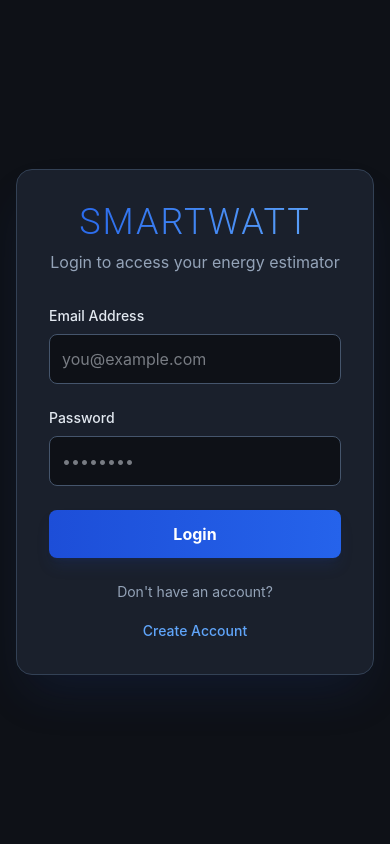
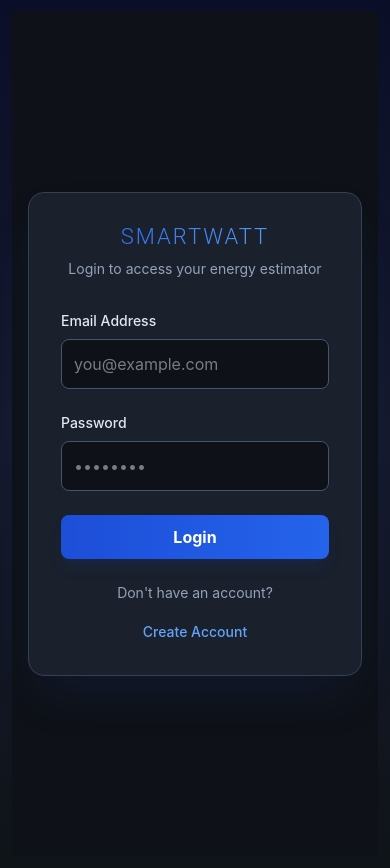
Before and after one commit to JishnuPG-tech/SmartWatt-Frontend, a Next.js app: page /login in a window 390 px wide. Before the commit the page ends 844 px from the top, so only its background shows below. Built offline with nearby package versions, Linux system fonts and the light colour scheme; no server answers.

Commit message:
Mobile Responsiveness

```diff
--- a/src/app/globals.css
+++ b/src/app/globals.css
@@ -44,11 +44,22 @@ body {
   min-height: 100vh;
 }
 
+/* 1. Responsive Container */
+.app-wrapper {
+  width: 100%;
+  max-width: 480px;
+  /* Auto adjusts for mobile */
+  margin: auto;
+  padding: 12px;
+}
+
 /* Typography */
 h1 {
   font-family: 'Roboto', sans-serif;
   font-weight: 300;
   letter-spacing: 2px;
+  font-size: clamp(22px, 5vw, 32px);
+  /* Auto scaling */
 }
 
 h2,
@@ -56,6 +67,13 @@ h3 {
   font-family: 'Inter', sans-serif;
   font-weight: 400;
   letter-spacing: 0.5px;
+  font-size: clamp(18px, 4vw, 28px);
+  /* Auto scaling */
+}
+
+p {
+  font-size: clamp(14px, 3.5vw, 18px);
+  /* Auto scaling */
 }
 
 h4,
@@ -232,6 +250,22 @@ h6 {
   color: #e2e8f0;
 }
 
+/* 2. Auto-Resize Cards */
+.card {
+  width: 100%;
+  border-radius: 10px;
+  padding: 14px;
+}
+
+/* Auto-Resize Buttons */
+button {
+  width: 100%;
+  max-width: 350px;
+  height: auto;
+  padding: 10px 14px;
+  font-size: 1rem;
+}
+
 .st-alert-info {
   background: linear-gradient(135deg, rgba(26, 31, 58, 0.8) 0%, rgba(15, 20, 25, 0.8) 100%);
   border: 1px solid rgba(71, 85, 105, 0.3);
@@ -312,5 +346,20 @@ input[type=range]::-webkit-slider-runnable-track {
   select,
   textarea {
     font-size: 16px !important;
+    font-size: 16px !important;
   }
 }
+
+/* 4. Mobile Breakpoints */
+@media (max-width: 600px) {
+  .section {
+    padding: 10px !important;
+    margin: 8px 0;
+  }
+
+  .input-group {
+    display: flex;
+    flex-direction: column;
+    gap: 6px;
+  }
+}
--- a/src/app/layout.tsx
+++ b/src/app/layout.tsx
@@ -17,7 +17,9 @@ export default function RootLayout({
       <body
         className={`antialiased font-sans`}
       >
-        {children}
+        <div className="app-wrapper">
+          {children}
+        </div>
       </body>
     </html>
   );
--- a/src/components/ApplianceSelection.tsx
+++ b/src/components/ApplianceSelection.tsx
@@ -90,7 +90,7 @@ export default function ApplianceSelection({ selected, details, onUpdate, onDeta
             </div>
 
             {/* Progress */}
-            <div className="mb-8">
+            <div className="section mb-8">
                 <div className="flex justify-between text-sm text-[#cbd5e0] mb-2 font-medium">
                     <span>Step 2 of 4: Select Your Appliances</span>
                     <span>Detailed Estimate</span>
@@ -105,7 +105,7 @@ export default function ApplianceSelection({ selected, details, onUpdate, onDeta
             </h2>
             <p className="text-[#e2e8f0] mb-8">Select all appliances you have at home</p>
 
-            <div className="space-y-8">
+            <div className="section space-y-8">
                 {categories.map((cat) => (
                     <div key={cat.title}>
                         <h3 className="text-[#e2e8f0] font-medium text-lg mb-4">{cat.title}</h3>
@@ -130,7 +130,7 @@ export default function ApplianceSelection({ selected, details, onUpdate, onDeta
             </div>
 
             {/* Common Items */}
-            <div className="mt-8">
+            <div className="section mt-8">
                 <h3 className="text-[#e2e8f0] font-medium text-lg mb-4">Common Items</h3>
 
                 <div className="space-y-6">
--- a/src/components/HouseholdInfo.tsx
+++ b/src/components/HouseholdInfo.tsx
@@ -117,7 +117,7 @@ export default function HouseholdInfo({ data, onUpdate, onNext, onBack, mode, tr
             </div>
 
             {/* Progress */}
-            <div className="mb-8">
+            <div className="section mb-8">
                 <div className="flex justify-between text-sm text-[#cbd5e0] mb-2 font-medium">
                     <span>Step 1 of 4: Household Information</span>
                     <span>{mode === 'quick' ? 'Quick Estimate' : 'Detailed Estimate'}</span>
@@ -127,7 +127,7 @@ export default function HouseholdInfo({ data, onUpdate, onNext, onBack, mode, tr
                 </div>
             </div>
 
-            <div className="mb-8">
+            <div className="section mb-8">
                 <h2 className="text-xl font-normal text-slate-400 tracking-wide mb-6">
                     Detailed Estimate - Basic Information
                 </h2>
--- a/src/components/ResultsReport.tsx
+++ b/src/components/ResultsReport.tsx
@@ -425,7 +425,7 @@ export default function ResultsReport({ household, appliances, details, onRestar
             </div>
 
             {/* Analysis Summary Banner */}
-            <div className="bg-[#1a1f3a] border border-[#60a5fa]/30 p-6 rounded-xl mb-8">
+            <div className="section bg-[#1a1f3a] border border-[#60a5fa]/30 p-6 rounded-xl mb-8">
                 <div className="text-sm text-[#cbd5e0] mb-4">
                     <span className="font-medium text-white">AI Analysis Complete</span> | Household: {household.num_people} people | Monthly: {(household.kwh / 2).toFixed(1)} kWh (~₹{Math.floor(billDetails.total / 2)}) | Bi-monthly KSEB Bill: ₹{Math.floor(billDetails.total)}
                 </div>
@@ -467,7 +467,7 @@ export default function ResultsReport({ household, appliances, details, onRestar
             </div>
 
             {/* KSEB Details Expander */}
-            <details className="group mb-8 bg-[#1a202c] border border-slate-700 rounded-md overflow-hidden">
+            <details className="section group mb-8 bg-[#1a202c] border border-slate-700 rounded-md overflow-hidden">
                 <summary className="flex items-center justify-between p-4 cursor-pointer bg-gradient-to-r from-[#1a1f3a] to-[#0f1419] hover:bg-slate-800 transition-colors list-none">
                     <div className="flex items-center gap-2 text-white font-medium">
                         <ChevronRight className="w-5 h-5 transition-transform group-open:rotate-90" />
@@ -486,7 +486,7 @@ export default function ResultsReport({ household, appliances, details, onRestar
             {/* Breakdown Table */}
             <h2 className="text-white text-2xl font-medium mb-4">Appliance-wise Breakdown</h2>
 
-            <div className="bg-[#1a202c] border border-slate-700 rounded-xl p-6 mb-8">
+            <div className="section bg-[#1a202c] border border-slate-700 rounded-xl p-6 mb-8">
                 <div className="mb-4">
                     <p className="text-green-400 font-medium">✓ KSEB Bill Calculation Complete</p>
                     <ul className="text-sm text-slate-400 mt-2 space-y-1">
@@ -566,7 +566,7 @@ export default function ResultsReport({ household, appliances, details, onRestar
 
             {/* Visual Analysis Charts */}
             <h2 className="text-white text-2xl font-medium mb-4">Visual Analysis</h2>
-            <div className="grid grid-cols-1 md:grid-cols-2 gap-6 mb-8">
+            <div className="section grid grid-cols-1 md:grid-cols-2 gap-6 mb-8">
                 {/* Donut Chart - Energy Distribution */}
                 <div className="bg-[#1a202c] border border-slate-700 rounded-xl p-4 overflow-hidden">
                     <h3 className="text-slate-300 font-medium mb-2 text-center">Energy Distribution (kWh)</h3>
--- a/src/components/UsageDetails.tsx
+++ b/src/components/UsageDetails.tsx
@@ -774,7 +774,7 @@ export default function UsageDetails({ selected, details, onUpdate, onNext, onBa
             </div>
 
             {/* Progress Bar */}
-            <div className="mb-8">
+            <div className="section mb-8">
                 <div className="flex justify-between text-sm text-[#cbd5e0] mb-2 font-medium">
                     <span><strong>Step 3.{subStep} of 3.{totalPages}</strong>: Usage Details</span>
                 </div>
@@ -793,7 +793,7 @@ export default function UsageDetails({ selected, details, onUpdate, onNext, onBa
                 {currentPage.subtitle}
             </p>
 
-            <div className="space-y-6">
+            <div className="section space-y-6">
                 {currentPage.items.map(item => renderAppliance(item))}
             </div>
 
```
